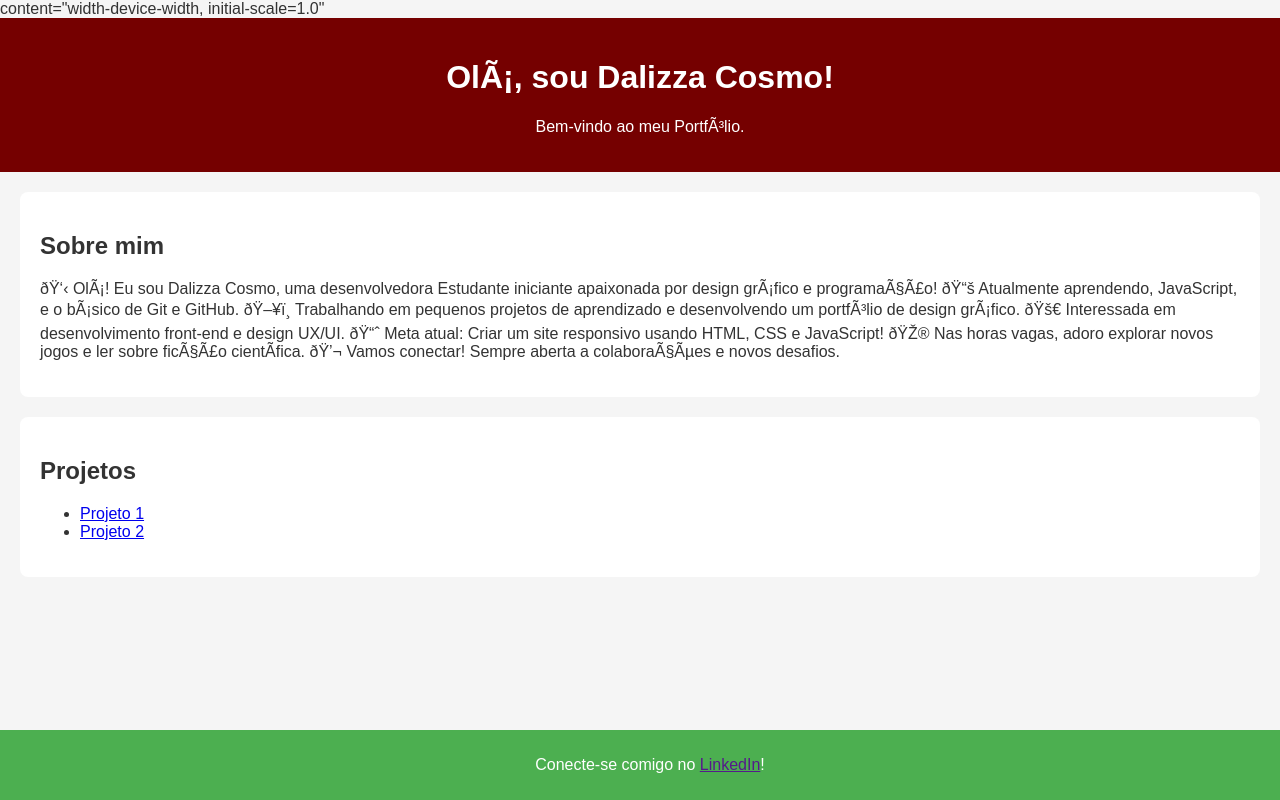
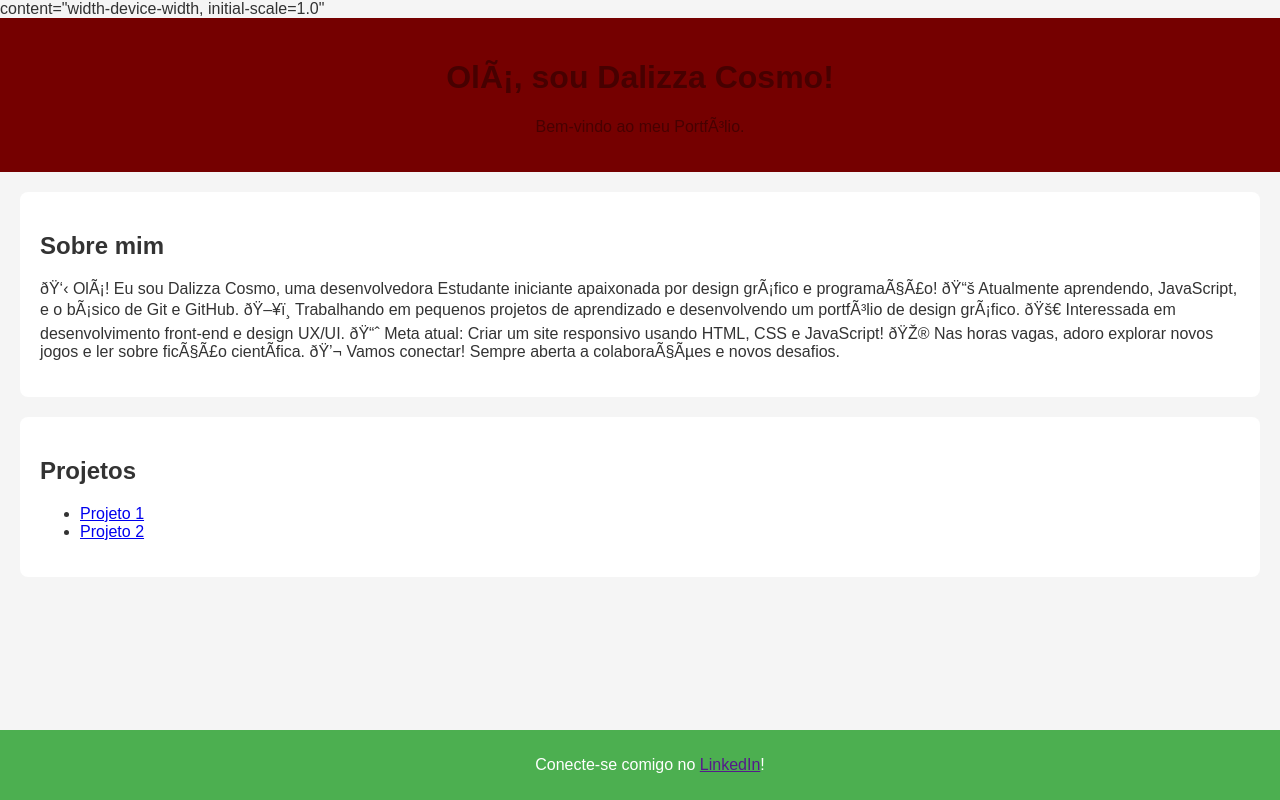
Before and after one commit to DALIZZA/dalizza.gifthub.io, a plain HTML site: page index.html in a window 1280 px wide. Drawn offline with Linux system fonts and the light colour scheme.

Commit message:
Update style.css

```diff
--- a/style.css
+++ b/style.css
@@ -8,7 +8,7 @@ body {
 
 header {
     background-color: #750000;
-    color: white;
+    color: #470000;
     padding: 20px;
     text-align: center;
 }
```
